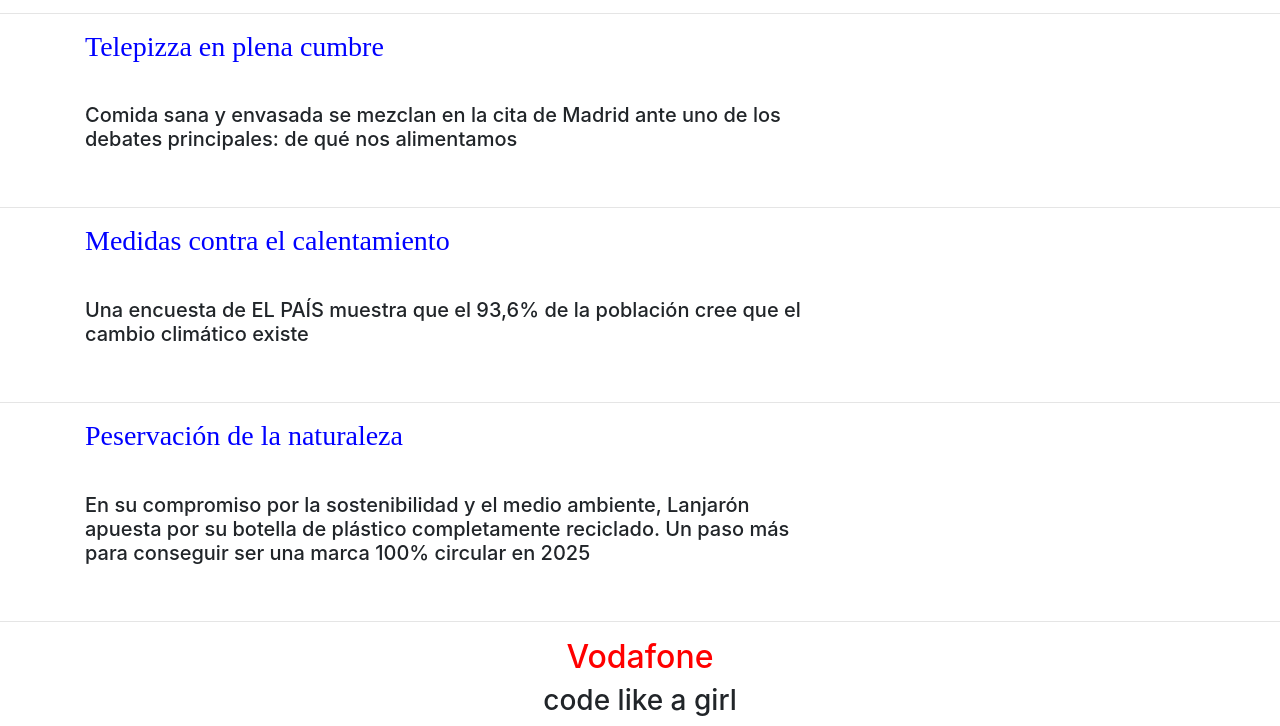
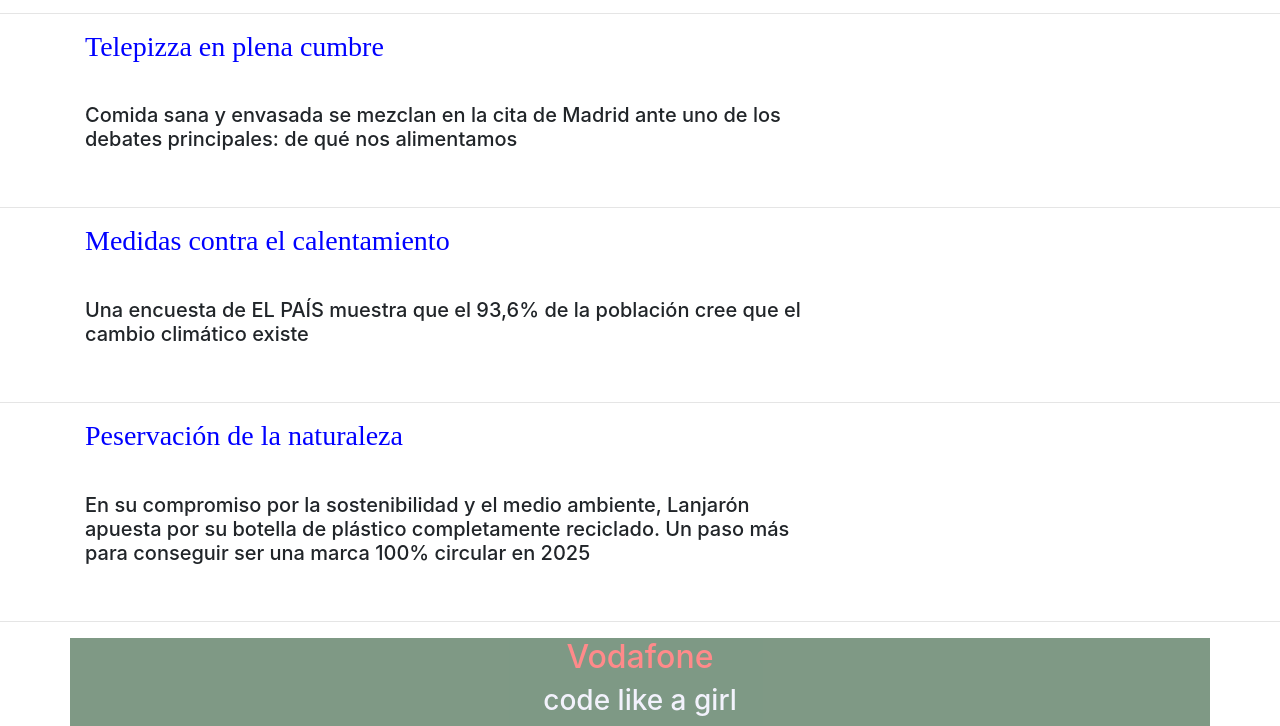
Before and after one commit to laura832/laura832.github.io, a plain HTML site: page Proyecto - Bootstrap/index.html in a window 1280 px wide. Shown: the part 900-1626 px from the top of the page. Drawn offline with nearby package versions, Linux system fonts and the light colour scheme.

Commit message:
Add files via upload

```diff
--- a/Proyecto - Bootstrap/css/styles.css
+++ b/Proyecto - Bootstrap/css/styles.css
@@ -18,7 +18,7 @@ p{
     padding-bottom: 2em;
 }
 .vodafone {
-    color: red;
+    color: rgb(255, 24, 24);
     font: 300;
     padding-top: 3cm;
     text-align: center;
@@ -28,4 +28,10 @@ p{
     padding-top: 3cm;
     text-align: center;
     padding-bottom: 3cm;
+    color: lavender;
+
 }
+#f{
+    background-color: rgb(0, 53, 13);
+    opacity: 50%;
+}
--- a/Proyecto - Bootstrap/index.html
+++ b/Proyecto - Bootstrap/index.html
@@ -119,8 +119,12 @@
             </div>
     </div>
     <hr>
-
-    <span class="vodafone" ><h2>Vodafone  </h2></span><span class="mer" ><h3>code like a girl</h3></span>
-
+    <div class= "container">
+            <div class= "row" id="f">
+                <div class= "col-xl-12">
+                    <span class="vodafone" ><h2>Vodafone  </h2></span><span class="mer" ><h3>code like a girl</h3></span>
+                </div>
+            </div>
+    </div>
 </body>
 </html>
```
